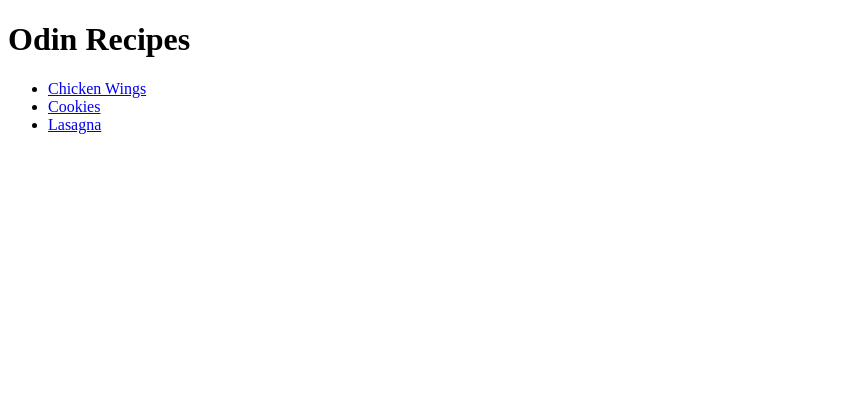
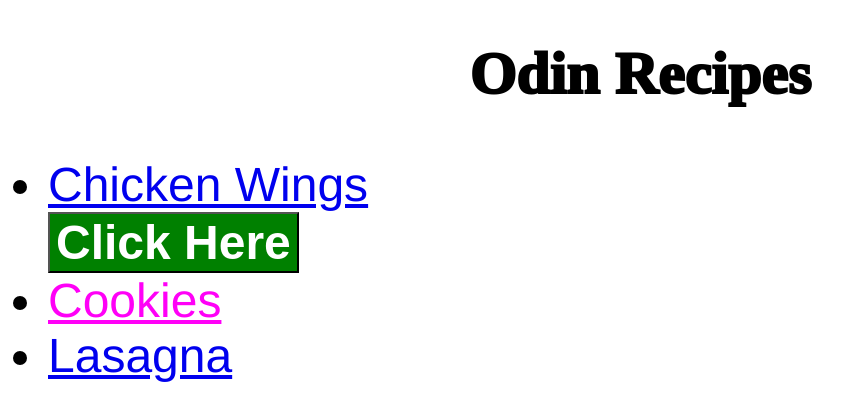
Before and after one commit to anitawanggg/odin-recipes, a plain HTML site: page index.html in a window 1280 px wide. Shown: the whole page, without its empty margins (0-866 px from the left). Drawn offline with Linux system fonts and the light colour scheme.

Commit message:
added css

```diff
--- a/index.html
+++ b/index.html
@@ -3,17 +3,20 @@
     <head>
         <meta charset="UTF-8">
         <title>Odin Recipes</title>
+        <link rel="stylesheet" href="style.css">
     </head>
 
     <body>
-        <h1>Odin Recipes</h1>
+        <h1 id="header">Odin Recipes</h1>
         <ul>
             <li><a href="./recipes/chickenwings.html" target="_blank" rel="noopener noreferrer">Chicken Wings</a></li>
-            <li><a href="./recipes/cookies.html" target="_blank" rel="noopener noreferrer">Cookies</a></li>
+            <a target="_blank" rel="noopener noreferrer" href="./recipes/chickenwings.html">
+                <button class="click">Click Here</button>
+            </a>
+            <li><a href="./recipes/cookies.html" target="_blank" rel="noopener noreferrer" class="cookies">Cookies</a></li>
             <li><a href="./recipes/lasagna.html" target="_blank" rel="noopener noreferrer">Lasagna</a></li>
         </ul>
 
     </body>
 
-
 </html>
--- /dev/null
+++ b/style.css
@@ -0,0 +1,21 @@
+.click {
+    background-color: green;
+    color: white;
+    font-weight: bold;
+    font-size: 48px;
+}
+
+ul {
+    font-family: Helvetica, "Times New Roman", sans-serif;
+    font-size: 48px;
+}
+
+.cookies {
+    color: rgb(255, 0, 247);
+}
+
+#header {
+    text-align: center;
+    font-weight: 1000;
+    font-size: 60px;
+}
```
